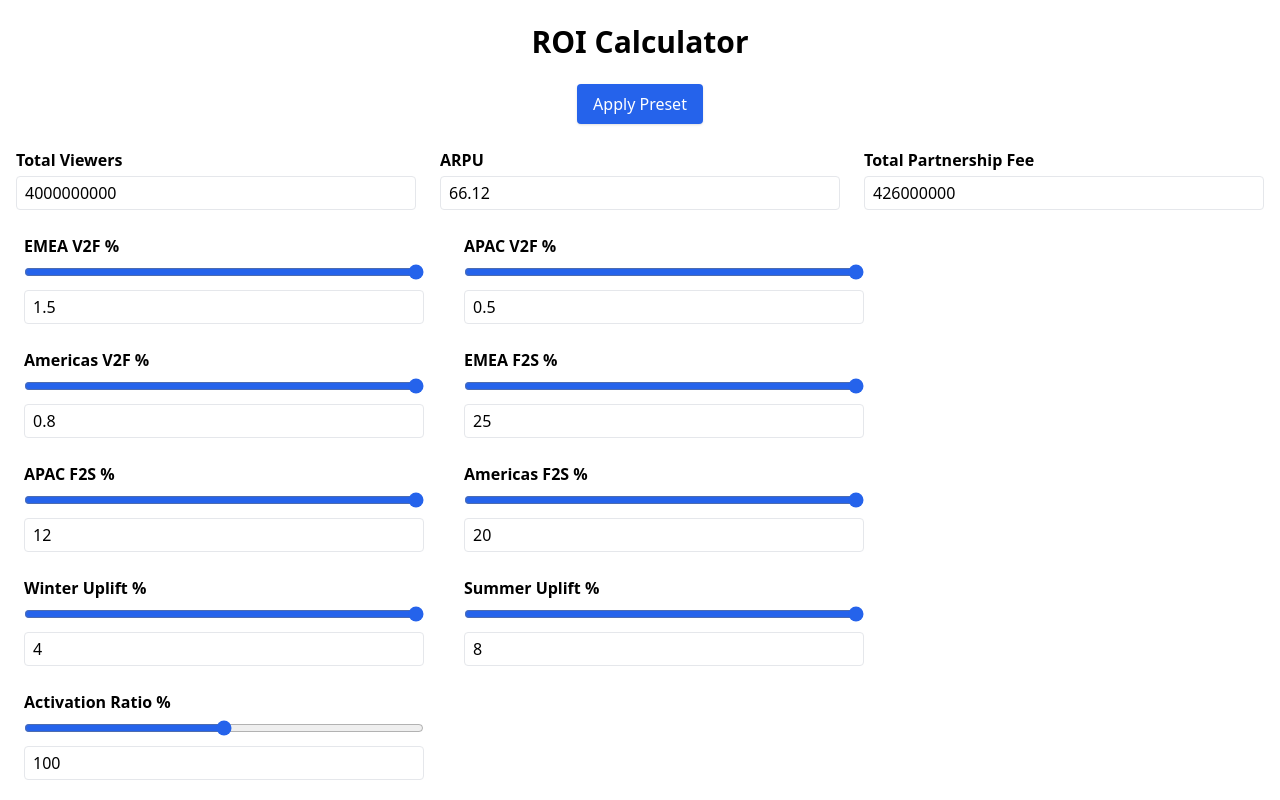
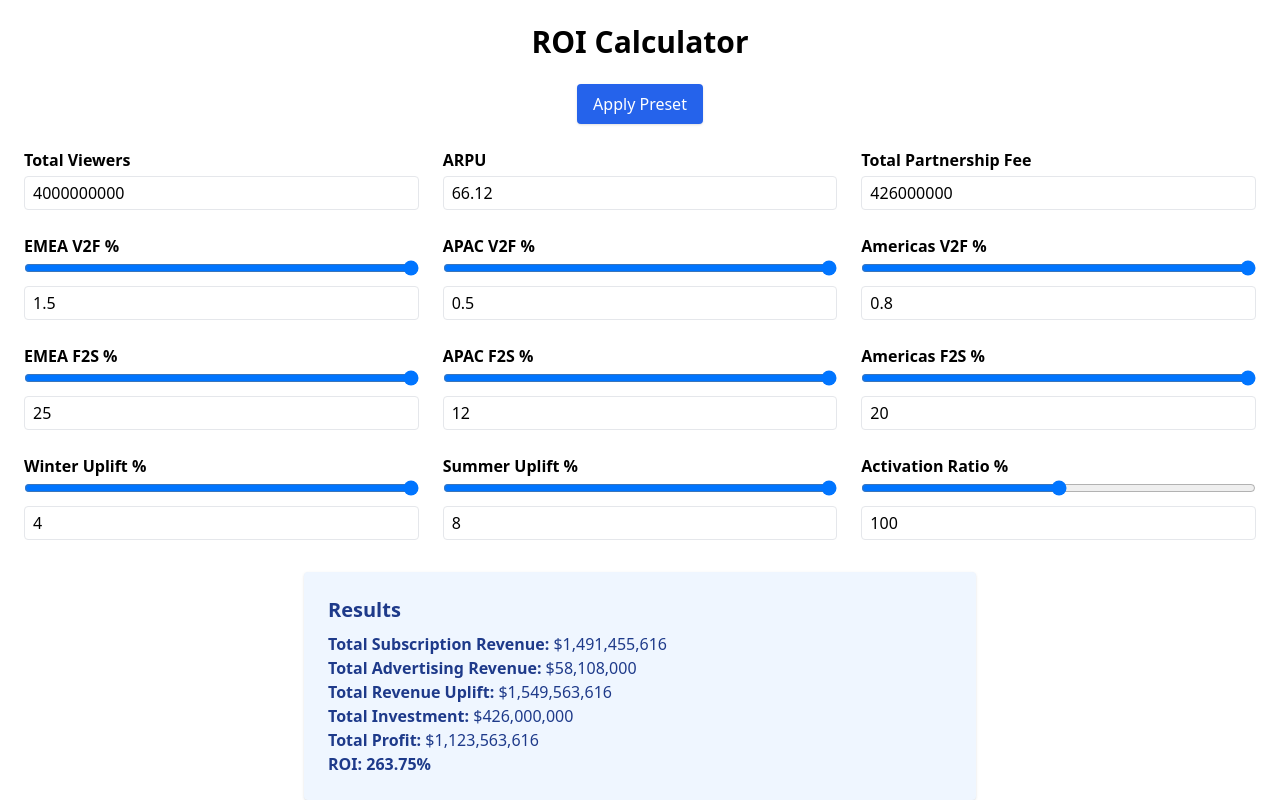
Before and after one commit to Mezzali22/ROI-Calculator, a React (Vite) app: page / in a window 1280 px wide. Shown: the top 800 px of the page. Built offline with nearby package versions, Linux system fonts and the light colour scheme.

Commit message:
Fix Tailwind CSS setup

```diff
--- a/src/ROICalculator.jsx
+++ b/src/ROICalculator.jsx
@@ -1,155 +1,218 @@
 import React, { useState } from 'react';
 
-const ROIcalculator = () => {
+export default function ROICalculator() {
   const [totalViewers, setTotalViewers] = useState(4000000000);
   const [arpu, setArpu] = useState(66.12);
   const [fee, setFee] = useState(426000000);
 
-  const [emeaV2F, setEmeaV2F] = useState(1.5);
-  const [apacV2F, setApacV2F] = useState(0.5);
-  const [amerV2F, setAmerV2F] = useState(0.8);
+  const [emv2f, setEmv2f] = useState(1.5);
+  const [apv2f, setApv2f] = useState(0.5);
+  const [amv2f, setAmv2f] = useState(0.8);
 
-  const [emeaF2S, setEmeaF2S] = useState(25);
-  const [apacF2S, setApacF2S] = useState(12);
-  const [amerF2S, setAmerF2S] = useState(20);
+  const [emF2S, setEmF2S] = useState(25);
+  const [apF2S, setApF2S] = useState(12);
+  const [amF2S, setAmF2S] = useState(20);
 
   const [winterUplift, setWinterUplift] = useState(4);
   const [summerUplift, setSummerUplift] = useState(8);
   const [activationRatio, setActivationRatio] = useState(100);
 
   const applyPreset = () => {
+    setTotalViewers(4000000000);
     setArpu(66.12);
     setFee(426000000);
+    setEmv2f(1.5); setApv2f(0.5); setAmv2f(0.8);
+    setEmF2S(25); setApF2S(12); setAmF2S(20);
+    setWinterUplift(4); setSummerUplift(8); setActivationRatio(100);
   };
 
-  const format = (val) => parseFloat(val.toFixed(2)).toLocaleString();
+  const format = val => Number(val).toFixed(2);
 
-  const calculateROI = () => {
-    const emeaViewer = totalViewers * 0.35;
-    const apacViewer = totalViewers * 0.45;
-    const amerViewer = totalViewers * 0.2;
+  const v2fTotal =
+    (totalViewers * emv2f) / 100 +
+    (totalViewers * apv2f) / 100 +
+    (totalViewers * amv2f) / 100;
 
-    const emeaV2FCount = (emeaV2F / 100) * emeaViewer;
-    const apacV2FCount = (apacV2F / 100) * apacViewer;
-    const amerV2FCount = (amerV2F / 100) * amerViewer;
+  const convertedSubscribers =
+    (v2fTotal * ((emF2S / 100 + apF2S / 100 + amF2S / 100)) *
+      (activationRatio / 100)) / 3;
 
-    const emeaF2SCount = (emeaF2S / 100) * emeaV2FCount;
-    const apacF2SCount = (apacF2S / 100) * apacV2FCount;
-    const amerF2SCount = (amerF2S / 100) * amerV2FCount;
+  const upliftMultiplier = 1 + (winterUplift + summerUplift) / 200;
+  const subscriptionRevenue = convertedSubscribers * arpu * upliftMultiplier;
+  const advertisingRevenue = totalViewers * 0.014527;
+  const totalRevenueUplift = subscriptionRevenue + advertisingRevenue;
 
-    const totalF2S = emeaF2SCount + apacF2SCount + amerF2SCount;
-    const subRevenue = totalF2S * arpu * 6;
+  const investment = fee * (activationRatio / 100);
+  const profit = totalRevenueUplift - investment;
+  const roi = (profit / investment) * 100;
 
-    const winterAd = (2170000000 + 2457000000) * (winterUplift / 100);
-    const summerAd = (2305000000 + 2645000000) * (summerUplift / 100);
-    const adRevenue = winterAd + summerAd;
+  const sliders = [
+    {
+      label: 'EMEA V2F %',
+      val: emv2f,
+      set: setEmv2f,
+      min: 1,
+      max: 1.5,
+      step: 0.05
+    },
+    {
+      label: 'APAC V2F %',
+      val: apv2f,
+      set: setApv2f,
+      min: 0.45,
+      max: 0.5,
+      step: 0.05
+    },
+    {
+      label: 'Americas V2F %',
+      val: amv2f,
+      set: setAmv2f,
+      min: 0.75,
+      max: 0.8,
+      step: 0.05
+    },
+    {
+      label: 'EMEA F2S %',
+      val: emF2S,
+      set: setEmF2S,
+      min: 18,
+      max: 25,
+      step: 1
+    },
+    {
+      label: 'APAC F2S %',
+      val: apF2S,
+      set: setApF2S,
+      min: 5,
+      max: 12,
+      step: 1
+    },
+    {
+      label: 'Americas F2S %',
+      val: amF2S,
+      set: setAmF2S,
+      min: 12,
+      max: 20,
+      step: 1
+    },
+    {
+      label: 'Winter Uplift %',
+      val: winterUplift,
+      set: setWinterUplift,
+      min: 2,
+      max: 4,
+      step: 0.5
+    },
+    {
+      label: 'Summer Uplift %',
+      val: summerUplift,
+      set: setSummerUplift,
+      min: 5,
+      max: 8,
+      step: 0.5
+    },
+    {
+      label: 'Activation Ratio %',
+      val: activationRatio,
+      set: setActivationRatio,
+      min: 80,
+      max: 120,
+      step: 1
+    }
+  ];
 
-    const investment = fee * (1 + activationRatio / 100);
-    const totalRevenue = subRevenue + adRevenue;
-    const profit = totalRevenue - investment;
-    const roi = (profit / investment) * 100;
-
-    return {
-      subRevenue,
-      adRevenue,
-      totalRevenue,
-      investment,
-      profit,
-      roi,
-    };
+  const handleInput = (e, setter, min, max) => {
+    const val = parseFloat(e.target.value);
+    if (!isNaN(val)) setter(Math.min(max, Math.max(min, val)));
+    else e.target.value = '';
   };
 
-  const result = calculateROI();
-
-  const sliderBlock = (label, value, setValue, min, max) => (
-    <div className="w-full md:w-1/3 px-2">
-      <label className="block font-semibold mb-1">{label}</label>
-      <input
-        type="range"
-        min={min}
-        max={max}
-        step="0.01"
-        value={value}
-        onChange={(e) => setValue(Math.min(Math.max(parseFloat(e.target.value), min), max))}
-        className="w-full accent-blue-600"
-      />
-      <input
-        type="number"
-        step="0.01"
-        min={min}
-        max={max}
-        value={value}
-        onChange={(e) => {
-          const val = parseFloat(e.target.value);
-          if (!isNaN(val)) setValue(Math.min(Math.max(val, min), max));
-        }}
-        className="mt-1 w-full border px-2 py-1 rounded"
-      />
-    </div>
-  );
-
   return (
-    <div className="max-w-7xl mx-auto px-4 py-6">
+    <div className="max-w-7xl mx-auto p-6">
       <h1 className="text-3xl font-bold text-center mb-6">ROI Calculator</h1>
-      <div className="flex justify-center mb-6">
-        <button onClick={applyPreset} className="bg-blue-600 text-white px-4 py-2 rounded shadow hover:bg-blue-700">
+      <div className="text-center mb-6">
+        <button
+          onClick={applyPreset}
+          className="bg-blue-600 hover:bg-blue-700 text-white py-2 px-4 rounded shadow"
+        >
           Apply Preset
         </button>
       </div>
 
-      <div className="grid grid-cols-1 md:grid-cols-3 gap-6 mb-6">
+      <div className="grid md:grid-cols-3 gap-6">
         <div>
-          <label className="block font-semibold mb-1">Total Viewers</label>
+          <label className="font-semibold">Total Viewers</label>
           <input
             type="number"
-            className="w-full border px-2 py-1 rounded"
+            className="w-full border rounded px-2 py-1 mt-1"
             value={totalViewers}
-            onChange={(e) => setTotalViewers(parseInt(e.target.value))}
+            onChange={(e) => setTotalViewers(Number(e.target.value))}
           />
         </div>
         <div>
-          <label className="block font-semibold mb-1">ARPU</label>
+          <label className="font-semibold">ARPU</label>
           <input
             type="number"
-            className="w-full border px-2 py-1 rounded"
+            className="w-full border rounded px-2 py-1 mt-1"
             value={arpu}
-            onChange={(e) => setArpu(parseFloat(e.target.value))}
+            onChange={(e) => setArpu(Number(e.target.value))}
           />
         </div>
         <div>
-          <label className="block font-semibold mb-1">Total Partnership Fee</label>
+          <label className="font-semibold">Total Partnership Fee</label>
           <input
             type="number"
-            className="w-full border px-2 py-1 rounded"
+            className="w-full border rounded px-2 py-1 mt-1"
             value={fee}
-            onChange={(e) => setFee(parseInt(e.target.value))}
+            onChange={(e) => setFee(Number(e.target.value))}
           />
         </div>
       </div>
 
-      <div className="flex flex-wrap gap-6 mb-8">
-        {sliderBlock('EMEA V2F %', emeaV2F, setEmeaV2F, 1, 1.5)}
-        {sliderBlock('APAC V2F %', apacV2F, setApacV2F, 0.45, 0.5)}
-        {sliderBlock('Americas V2F %', amerV2F, setAmerV2F, 0.75, 0.8)}
-        {sliderBlock('EMEA F2S %', emeaF2S, setEmeaF2S, 18, 25)}
-        {sliderBlock('APAC F2S %', apacF2S, setApacF2S, 5, 12)}
-        {sliderBlock('Americas F2S %', amerF2S, setAmerF2S, 12, 20)}
-        {sliderBlock('Winter Uplift %', winterUplift, setWinterUplift, 2, 4)}
-        {sliderBlock('Summer Uplift %', summerUplift, setSummerUplift, 5, 8)}
-        {sliderBlock('Activation Ratio %', activationRatio, setActivationRatio, 80, 120)}
+      <div className="grid md:grid-cols-3 gap-6 mt-6">
+        {sliders.map(({ label, val, set, min, max, step }) => (
+          <div key={label}>
+            <label className="font-semibold">{label}</label>
+            <input
+              type="range"
+              min={min}
+              max={max}
+              step={step}
+              value={val}
+              onChange={(e) => set(Number(e.target.value))}
+              className="w-full"
+            />
+            <input
+              type="number"
+              className="w-full border rounded px-2 py-1 mt-1"
+              value={val}
+              onChange={(e) => handleInput(e, set, min, max)}
+            />
+          </div>
+        ))}
       </div>
 
-      <div className="bg-blue-50 p-6 rounded shadow">
-        <h2 className="text-xl font-bold text-blue-900 mb-4">Results</h2>
-        <p><strong>Total Subscription Revenue:</strong> ${format(result.subRevenue)}</p>
-        <p><strong>Total Advertising Revenue:</strong> ${format(result.adRevenue)}</p>
-        <p><strong>Total Revenue Uplift:</strong> ${format(result.totalRevenue)}</p>
-        <p><strong>Total Investment:</strong> ${format(result.investment)}</p>
-        <p><strong>Total Profit:</strong> ${format(result.profit)}</p>
-        <p className="text-xl mt-2"><strong>ROI:</strong> {result.roi.toFixed(2)}%</p>
+      <div className="bg-blue-50 mt-8 p-6 rounded shadow max-w-2xl mx-auto">
+        <h2 className="text-xl font-semibold text-blue-900 mb-2">Results</h2>
+        <p className="text-blue-900">
+          <strong>Total Subscription Revenue:</strong> ${subscriptionRevenue.toLocaleString()}
+        </p>
+        <p className="text-blue-900">
+          <strong>Total Advertising Revenue:</strong> ${advertisingRevenue.toLocaleString()}
+        </p>
+        <p className="text-blue-900">
+          <strong>Total Revenue Uplift:</strong> ${totalRevenueUplift.toLocaleString()}
+        </p>
+        <p className="text-blue-900">
+          <strong>Total Investment:</strong> ${investment.toLocaleString()}
+        </p>
+        <p className="text-blue-900">
+          <strong>Total Profit:</strong> ${profit.toLocaleString()}
+        </p>
+        <p className="text-blue-900 font-bold">
+          ROI: {roi.toFixed(2)}%
+        </p>
       </div>
     </div>
   );
-};
-
-export default ROIcalculator;
+}
```
